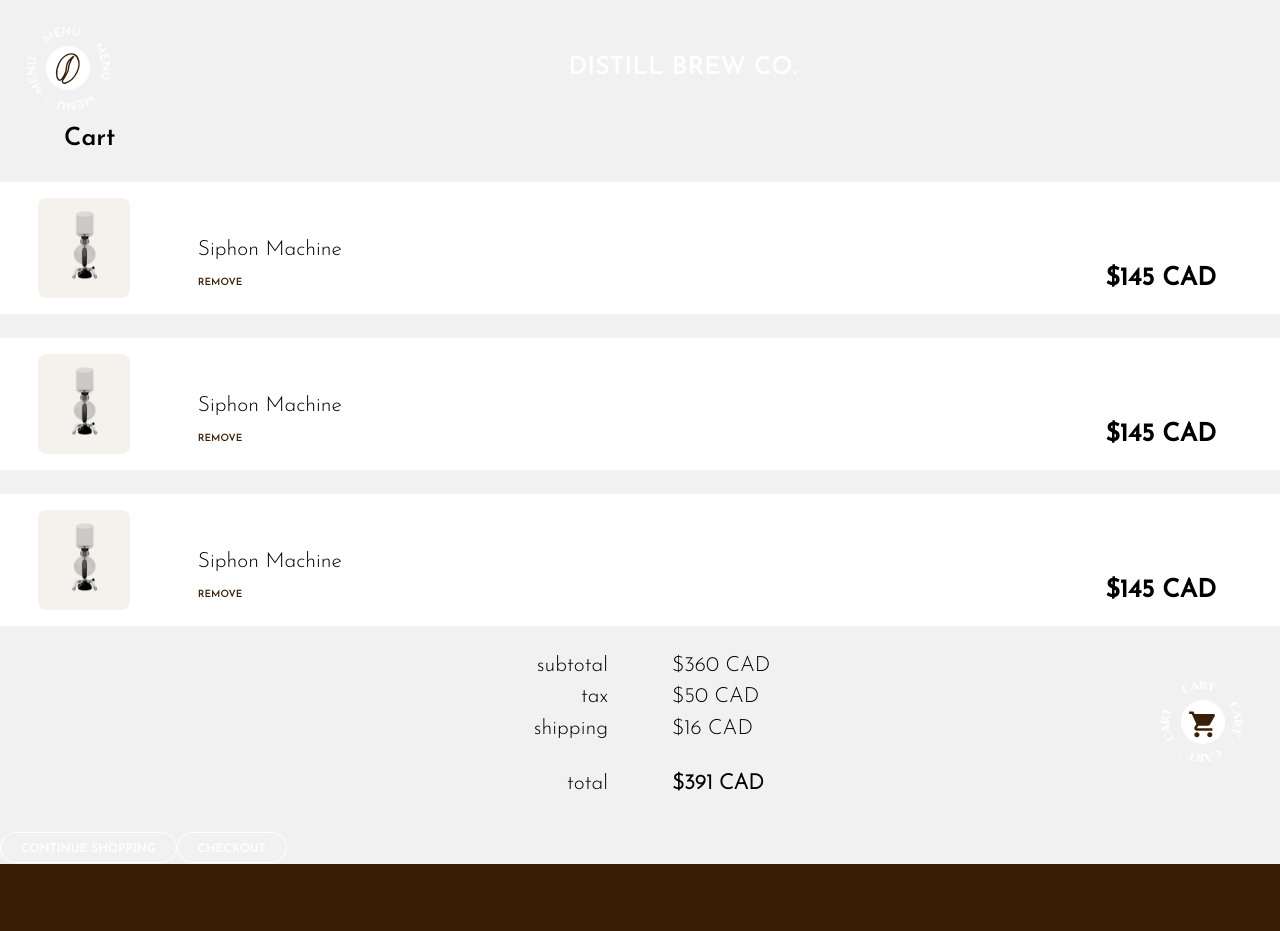
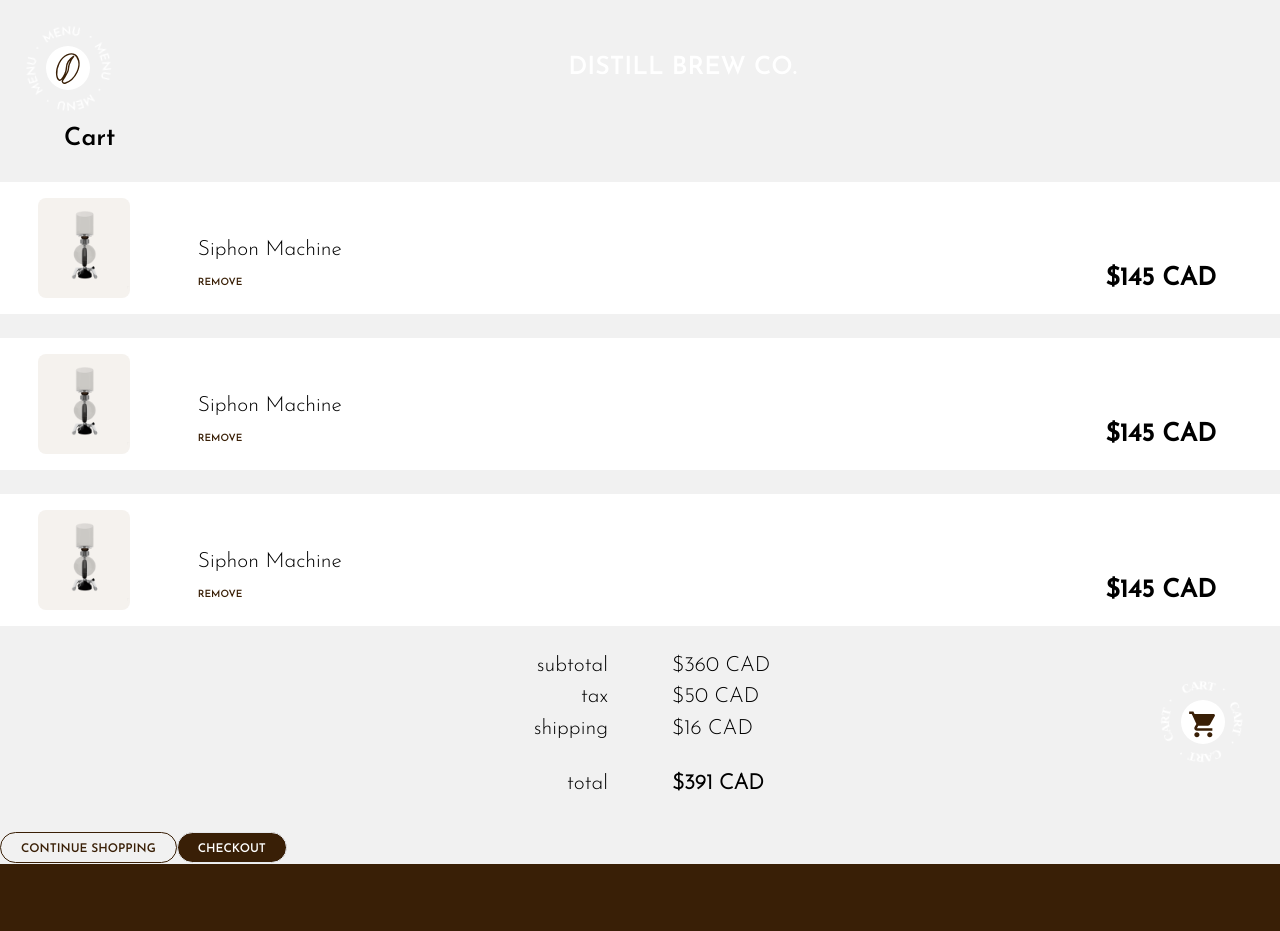
Before and after one commit to smchng/DistillBrew, a Next.js app: page /cart in a window 1280 px wide. Shown: the top 931 px of the page. Built offline with nearby package versions, Linux system fonts and the light colour scheme.

Commit message:
button colour changes

```diff
--- a/components/button/button.tsx
+++ b/components/button/button.tsx
@@ -4,13 +4,17 @@
 type ButtonProp = {
   text?: string;
   link?: string;
+  colour?: string;
+  textColour?: string;
 };
 
-export const FullButton = ({ text, link }: ButtonProp) => {
+export const FullButton = ({ text, link, colour, textColour }: ButtonProp) => {
   const resolvedLink = link !== undefined ? link : "";
   return (
-    <div className="mt-2 hover:bg-brown border border-white rounded-full border-[1.5px] px-5 pb-1 leading-none inline-block">
-      <Link href={resolvedLink} className="text-white">
+    <div
+      className={`${colour} mt-2 border rounded-full border-[1.5px] px-5 pb-1 leading-none inline-block transition-colors`}
+    >
+      <Link href={resolvedLink} className={textColour}>
         {text}
       </Link>
     </div>
--- a/pages/cart.tsx
+++ b/pages/cart.tsx
@@ -26,8 +26,18 @@
         </div>
       </div>
       <div>
-        <FullButton text="CONTINUE SHOPPING" link="/products" />
-        <FullButton text="CHECKOUT" link="/checkout" />
+        <FullButton
+          text="CONTINUE SHOPPING"
+          link="/products"
+          colour="border-brown hover:bg-brown"
+          textColour="text-brown hover:text-white"
+        />
+        <FullButton
+          text="CHECKOUT"
+          link="/checkout"
+          colour="bg-brown hover:bg-white"
+          textColour="text-white  hover:text-brown"
+        />
       </div>
     </div>
   );
--- a/pages/contact.tsx
+++ b/pages/contact.tsx
@@ -1,5 +1,5 @@
 import { Input, MessageInput } from "@/components/input/input";
-import { PlaceholderButton } from "@/components/button/button";
+import { FullButton } from "@/components/button/button";
 
 export default function Contact() {
   return (
@@ -13,7 +13,12 @@
         <Input label="Email" type="text" />
       </div>
       <MessageInput label="Type your message here" type="text" />
-      <PlaceholderButton text="SEND" />
+      <FullButton
+        text="SEND"
+        link="/confirmation"
+        colour="border-matcha hover:bg-matcha"
+        textColour="text-matcha hover:text-white"
+      />
     </div>
   );
 }
--- a/pages/index.tsx
+++ b/pages/index.tsx
@@ -17,7 +17,12 @@
             At Distill Brew Co., it’s not just a cup of coffee. You deserve a
             high-quality coffee experience every day. We can help you there.
           </p>
-          <FullButton text="SHOP NOW" link="/about" />
+          <FullButton
+            text="SHOP NOW"
+            link="/about"
+            colour="hover:bg-brown"
+            textColour="text-white"
+          />
         </div>
       </section>
       <section>
```
